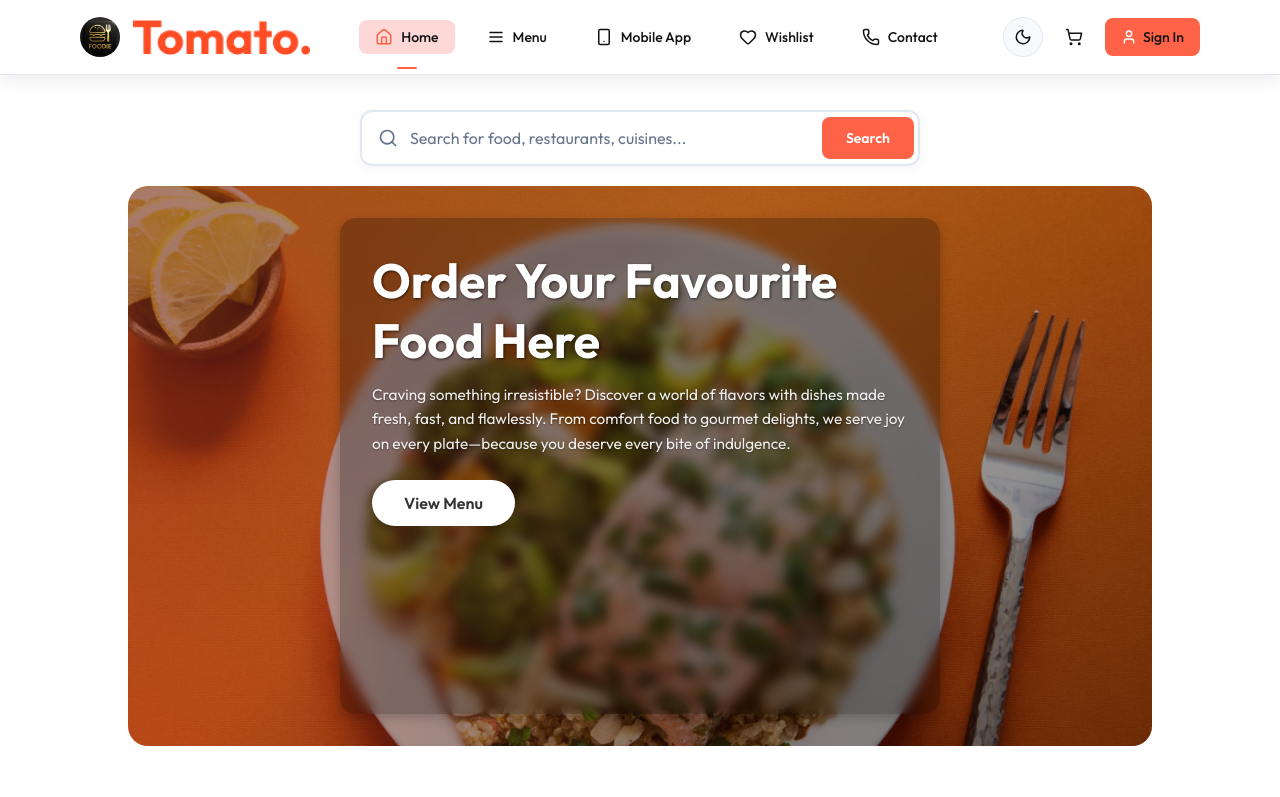
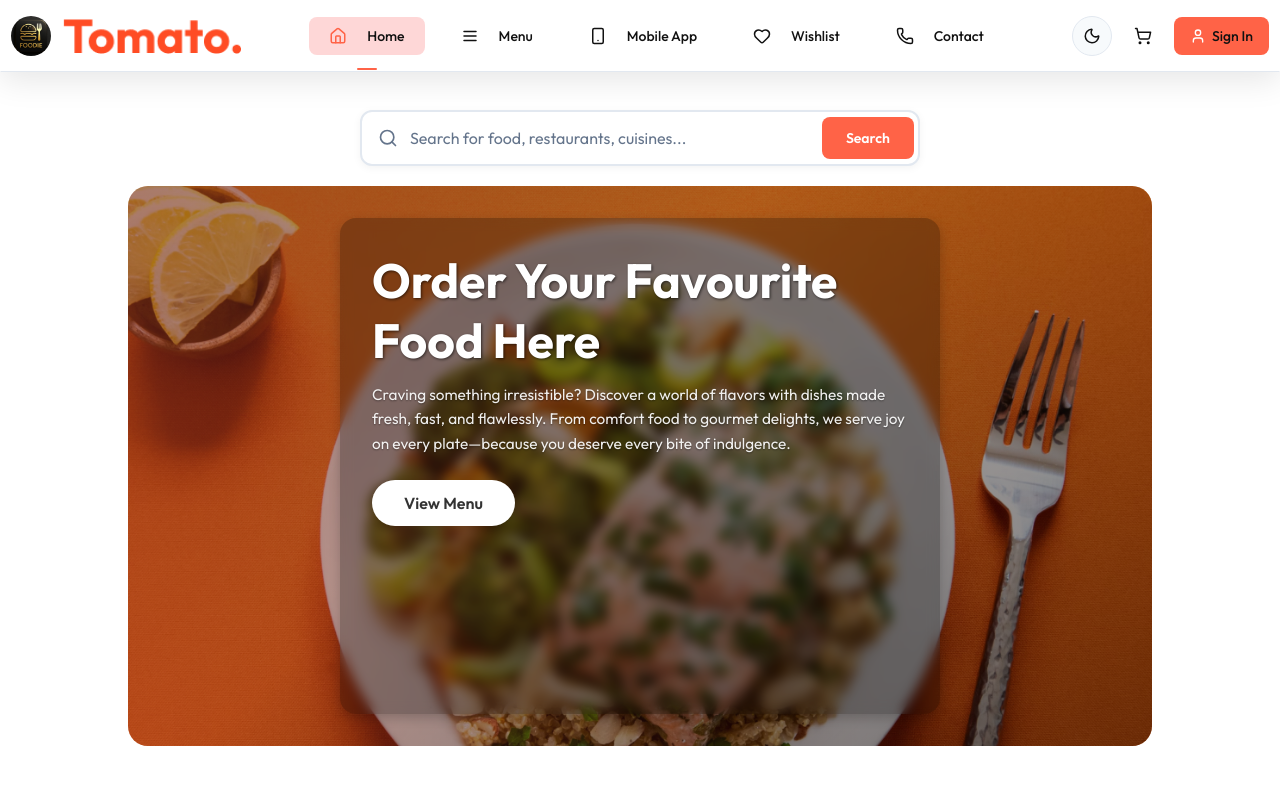
Before and after one commit to swayam03275/Foodie, a React (Vite) app in the folder frontend/: page / in a window 1280 px wide. Shown: the top 797 px of the page. Built offline with nearby package versions, Linux system fonts and the light colour scheme.

Commit message:
Made necessary changes in navbar , added slight glassmorphism effect

```diff
--- a/frontend/src/components/Navbar/Navbar.css
+++ b/frontend/src/components/Navbar/Navbar.css
@@ -1,29 +1,27 @@
-body {
-  padding-top: 90px;
-}
-
 .navbar {
   position: fixed;
   top: 0;
   left: 0;
   right: 0;
   z-index: 1000;
-  background-color: var(--bg-color);
-
-  -webkit-backdrop-filter: blur(10px); /* for Safari */
-   backdrop-filter: blur(10px);
-  box-shadow: 0 2px 20px rgba(0, 0, 0, 0.1);
-  padding: 15px 80px;
+  background: rgba(255, 255, 255, 0.218); /* translucent backdrop */
+  -webkit-backdrop-filter: blur(15px);
+  backdrop-filter: blur(15px);
+  border: 1px solid rgba(255, 255, 255, 0.2);
+  box-shadow: 0 8px 32px rgba(0, 0, 0, 0.1);
+  padding: 15px 80px; /* Back to normal padding */
   display: flex;
-  justify-content: space-between;
+  justify-content:space-evenly;
   align-items: center;
   border-bottom: 1px solid var(--border-color);
+  padding-left:10px;
+  padding-right:10px;
 }
 
+/* Logo positioned at far left */
 .navbar-logo {
   display: flex;
   align-items: center;
-  text-decoration: none;
   transition: transform 0.2s ease;
 }
 
@@ -31,27 +29,42 @@ body {
   transform: scale(1.02);
 }
 
+/* Menu centered but compact */
 .navbar-menu {
   display: flex;
   list-style: none;
-  gap: 1rem;
-  margin: 5px;
+  gap: 1rem; /* Normal gap between menu items */
+  margin-left:20px;
+  margin-right:20px;
   padding: 0;
+  flex: 1; /* Take up available space */
+  justify-content: center; /* Center the menu items */
 }
 
+/* Right section with normal spacing */
+.navbar-right {
+  display: flex;
+  align-items: center;
+  gap: 12px; /* Normal gap between action buttons */
+  flex: 0 0 auto;
+}
+
+/* Rest of your existing styles remain the same */
+/* Add more spacing for nav items */
 .nav-item {
   display: flex;
   align-items: center;
-  gap: 8px;
+  gap: 20px;
   color: var(--text-color);
   text-decoration: none;
-  padding: 8px 16px;
+  padding: 10px 20px; /* Increased padding for better spacing */
   border-radius: 8px;
   font-size: 14px;
   font-weight: 500;
   transition: all 0.3s ease;
   cursor: pointer;
   position: relative;
+  white-space: nowrap; /* Prevent text wrapping */
 }
 
 .nav-item:hover {
@@ -74,12 +87,6 @@ body {
   height: 2px;
   background-color: var(--accent-color);
   border-radius: 1px;
-}
-
-.navbar-right {
-  display: flex;
-  align-items: center;
-  gap: 12px;
 }
 
 .icon-button {
@@ -189,7 +196,7 @@ body {
   background-color: var(--hover-bg);
 }
 
-/* Mobile menu styles */
+/* Mobile menu styles - Updated positioning */
 .navbar-menu.open {
   display: flex !important;
   position: absolute;
@@ -204,34 +211,33 @@ body {
   box-shadow: 0 8px 25px rgba(0, 0, 0, 0.1);
   z-index: 1000;
   border-bottom: 1px solid var(--border-color);
+  transform: none; /* Remove the center transform for mobile */
+  max-width: none; /* Remove max-width for mobile */
 }
 
-/* Responsive Design */
+/* Responsive Design - Updated with better spacing */
+@media (max-width: 1200px) {
+  .navbar {
+    padding: 15px 30px; /* Less padding for smaller screens */
+  }
+}
+
 @media (max-width: 1050px) {
   .navbar {
-    padding: 15px 60px;
+    padding: 15px 20px;
   }
   .logo {
     height: 30px;
-  }
-  .navbar-menu {
-    gap: 25px;
-  }
-  .navbar-right {
-    gap: 10px;
   }
 }
 
 @media (max-width: 900px) {
   .navbar {
-    padding: 15px 40px;
-  }
-  .navbar-menu {
-    gap: 20px;
+    padding: 15px 15px;
   }
   .nav-item {
     font-size: 13px;
-    padding: 6px 12px;
+    padding: 8px 16px;
   }
 }
 
@@ -288,7 +294,9 @@ body {
   background-color: var(--bg-color);
   color: var(--text-color);
   transition: background-color 0.3s ease, color 0.3s ease;
+  padding-top: 90px;
 }
+
 .desktop-only {
   display: flex;
 }
```
